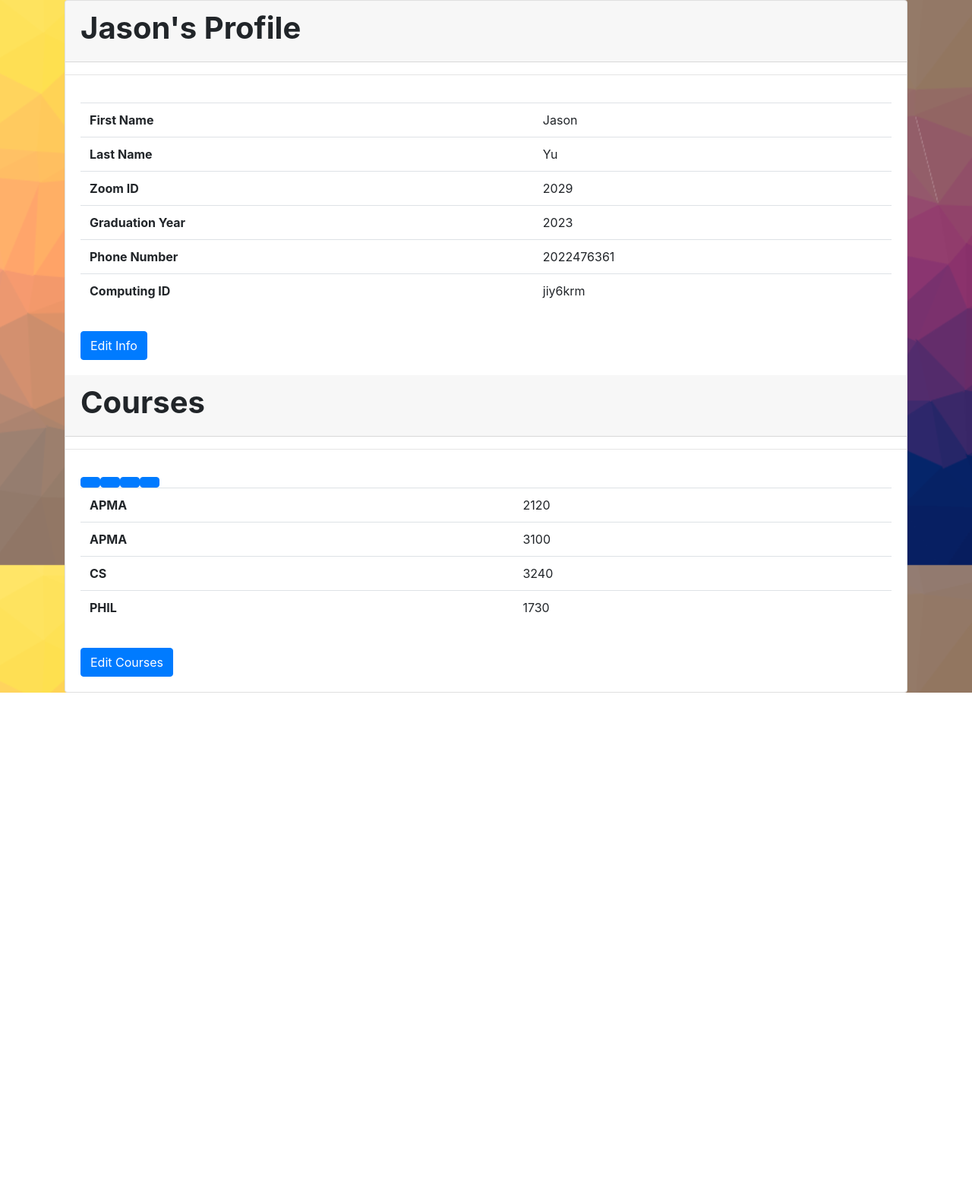
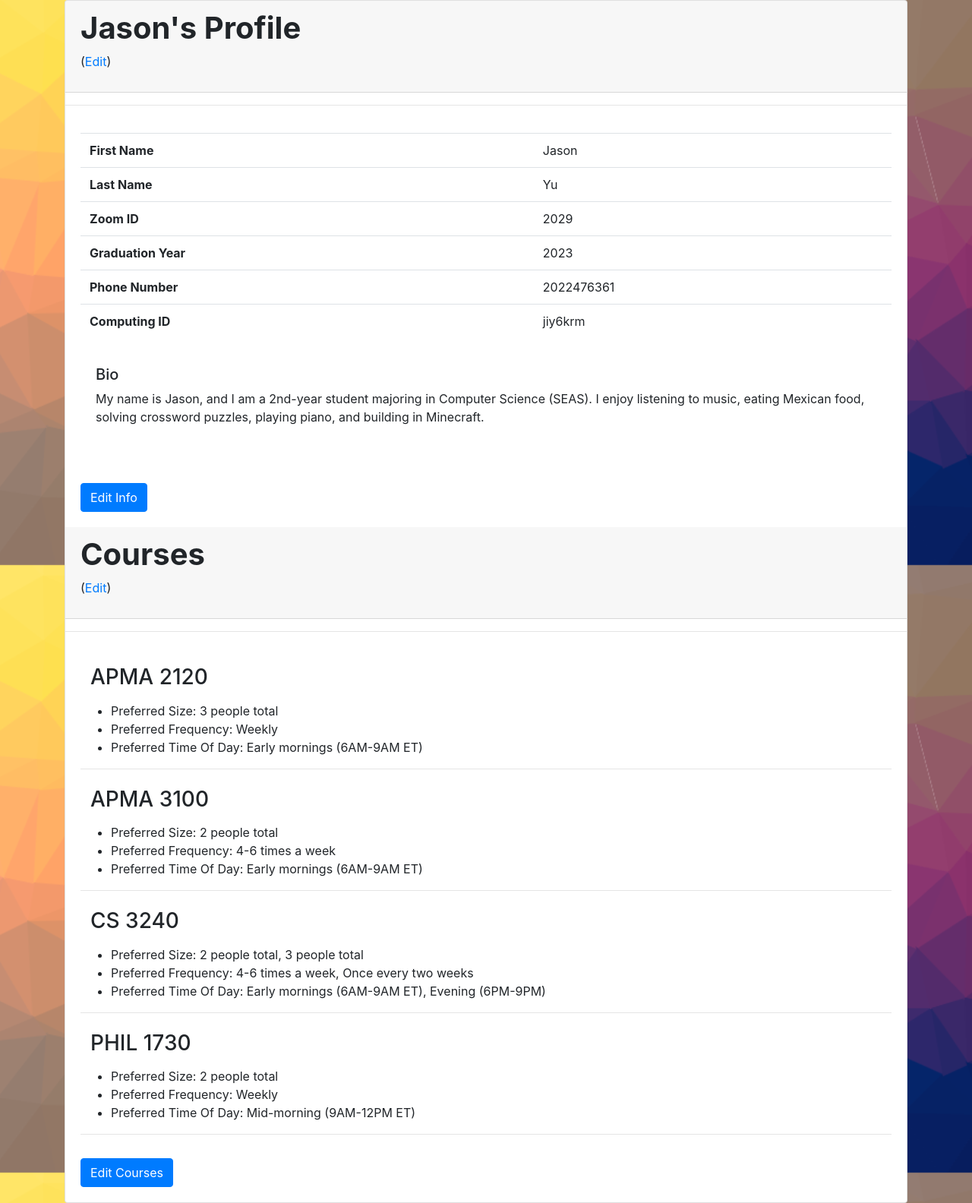
Before and after one commit to rgajjala18/Virtual-Study-Buddy, a Django app: page /study_buddy/profile/ in a window 1280 px wide. Shown: the part 56-1640 px from the top of the page at 76% size. Before the commit the page ends 968 px from the top, so only its background shows below. Run offline with Django 3.2, Linux system fonts and the light colour scheme; a user stored in the database is signed in; data comes from the database, SQL or seed files in the repository; both versions use the stored data as it was after the commit; some libraries are stand-ins or nearby versions.

Commit message:
Student courses must now be unique

```diff
--- a/study_buddy/models.py
+++ b/study_buddy/models.py
@@ -69,6 +69,9 @@ class StudentCourse(models.Model):
     preferredTimeOfDay = MultiSelectField(
         choices=PREFERRED_TIME_OF_DAY_CHOICES)
 
+    class Meta:
+        unique_together = ["student", "prefix", "number"]
+
     def __str__(self):
         return (self.prefix + " " + str(self.number))
 
--- a/study_buddy/templates/study_buddy/index.html
+++ b/study_buddy/templates/study_buddy/index.html
@@ -6,7 +6,9 @@
     <title>Google Registration</title>
   </head>
   <body>
-    <h1>Study Buddy Finder</h1>
+    <div class="card-header">
+      <h1><b>Study Buddy Finder</b></h1>
+    </div>
     {% if user.is_authenticated %}
     <p>Welcome, {{ user.username }}!</p>
 
--- a/study_buddy/templates/study_buddy/profile.html
+++ b/study_buddy/templates/study_buddy/profile.html
@@ -10,6 +10,7 @@
     <div class="card">
       <div class="card-header">
         <h1><b>{{ student.firstName }}'s Profile</b></h1>
+        <p>(<a href="{% url 'study_buddy:update_profile' %}">Edit</a>)</p>
       </div>
       <hr/>
       {% if user.is_authenticated %}
@@ -59,25 +60,34 @@
           </tr>
           {% endif %}
         </table>
+        {% if student.bio %}
+          <div class="card-body">
+            <h5>Bio</h5>
+            <p>{{ student.bio }}</p>
+          </div>
+        {% endif %}
+        <br />
         <a style="margin-top:15px;" href="{% url 'study_buddy:update_profile' %}" class="btn btn-primary">Edit Info</a>
       </div>
       <div class="card-header">
         <h1><b>Courses</b></h1>
+        <p>(<a href="{% url 'study_buddy:update_courses' %}">Edit</a>)</p>
       </div>
       <hr/>
       <div class="card-body">
-        <table class="table">
           {% if student.has_courses.all %}
           {% for course in student.has_courses.all %}
-          <tr>
-            <a href="{% url 'study_buddy:course_page' course.prefix course.number %}" class="btn btn-primary">
-              <th>{{ course.prefix }}</th>
-              <td>{{ course.number }}</td>
-            </a>
-          </tr>
+
+              <a href="{% url 'study_buddy:course_page' course.prefix course.number %}" class="btn"><h3>{{ course.prefix }} {{ course.number }}</h3></a>
+              <br/>
+              <ul>
+                <li>Preferred Size: {{ course.preferredSize }}</li>
+                <li>Preferred Frequency: {{ course.preferredFrequency }}</li>
+                <li>Preferred Time Of Day: {{ course.preferredTimeOfDay }}</li>
+              </ul>
+              <hr/>
           {% endfor %}
           {% endif %}
-        </table>
         <a style="margin-top:15px;" href="{% url 'study_buddy:update_courses' %}" class="btn btn-primary">
           {% if student.has_courses.all %}
           Edit Courses
--- a/study_buddy/templates/study_buddy/studentcourse_form.html
+++ b/study_buddy/templates/study_buddy/studentcourse_form.html
@@ -4,7 +4,9 @@
 {% block title %}{% endblock %}
 {% block content %}
 <div class="card">
-    <h2>Courses</h2>
+    <div class="card-header">
+        <h1><b>Update Courses</b></h1>
+    </div>
     <hr>
     <div class="col-md-4">
         <form action="" method="post">{% csrf_token %}
@@ -46,7 +48,7 @@
     <script src="https://cdnjs.cloudflare.com/ajax/libs/jquery.formset/1.2.2/jquery.formset.min.js"></script>
     <script type="text/javascript">
         $('.formset_row').formset({
-            addText: 'add course',
+            addText: '',
             deleteText: 'remove',
             prefix: '{{ formset.prefix }}',
         });
```
Also changed, not shown: db.sqlite3, study_buddy/migrations/0005_auto_20201105_1110.py (added).
